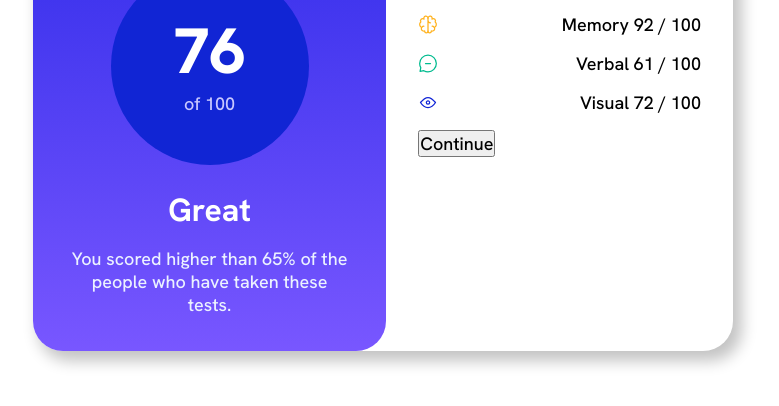
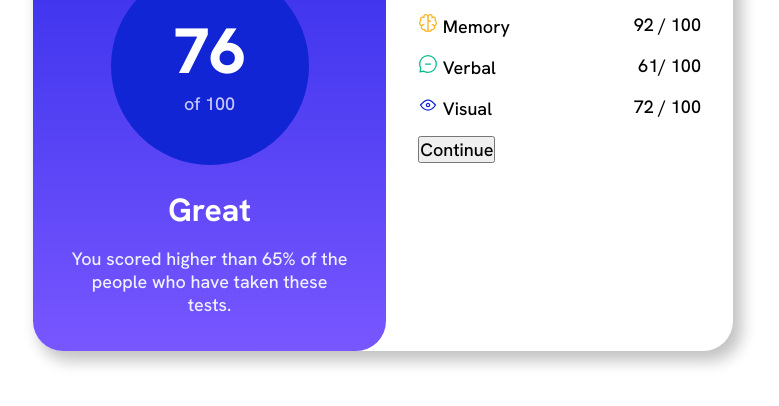
Before and after one commit to cheljee-mangulabnan/results-summary-component, a plain HTML site: page index.html in a window 1280 px wide. Shown: the part 286-692 px from the top of the page, without its empty margins (257-1036 px from the left). Drawn offline with Linux system fonts and the light colour scheme.

Commit message:
summary section

```diff
--- a/index.html
+++ b/index.html
@@ -46,19 +46,28 @@
               />
               Reaction
             </div>
-            80 / 100
+            <p>80 <span>/ 100</span></p>
           </div>
           <div class="memory score-category">
-            <img src="./assets/images/icon-memory.svg" alt="memory-icon" />
-            Memory 92 / 100
+            <div class="category-title">
+              <img src="./assets/images/icon-memory.svg" alt="memory-icon" />
+              Memory
+            </div>
+            <p>92 <span>/ 100</span></p>
           </div>
           <div class="verbal score-category">
-            <img src="./assets/images/icon-verbal.svg" alt="verbal-icon" />
-            Verbal 61 / 100
+            <div class="category-title">
+              <img src="./assets/images/icon-verbal.svg" alt="verbal-icon" />
+              Verbal
+            </div>
+            <p>61<span>/ 100<span></p>
           </div>
           <div class="visual score-category">
-            <img src="./assets/images/icon-visual.svg" alt="visual-icon" />
-            Visual 72 / 100
+            <div class="category-title">
+              <img src="./assets/images/icon-visual.svg" alt="visual-icon" />
+              Visual
+            </div>
+            <p>72 <span>/ 100</span></p>
           </div>
         </div>
 
```
